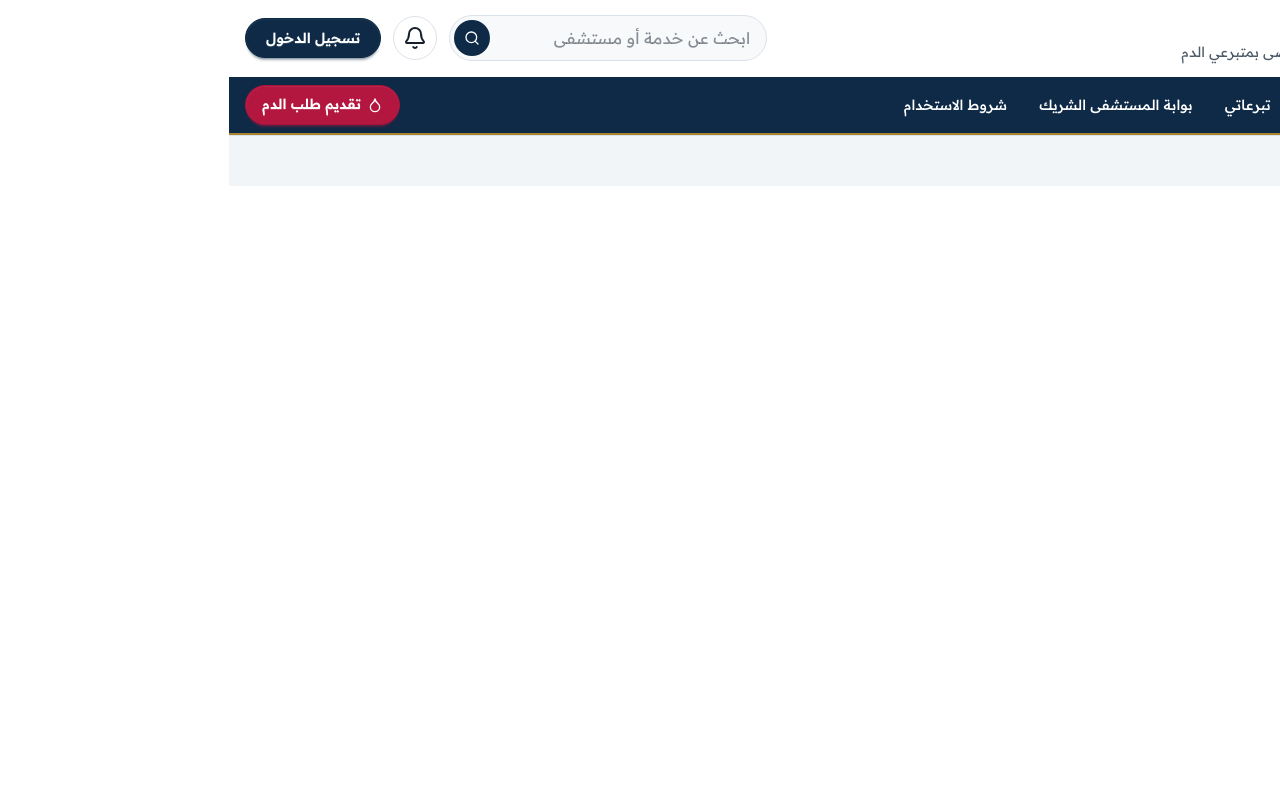
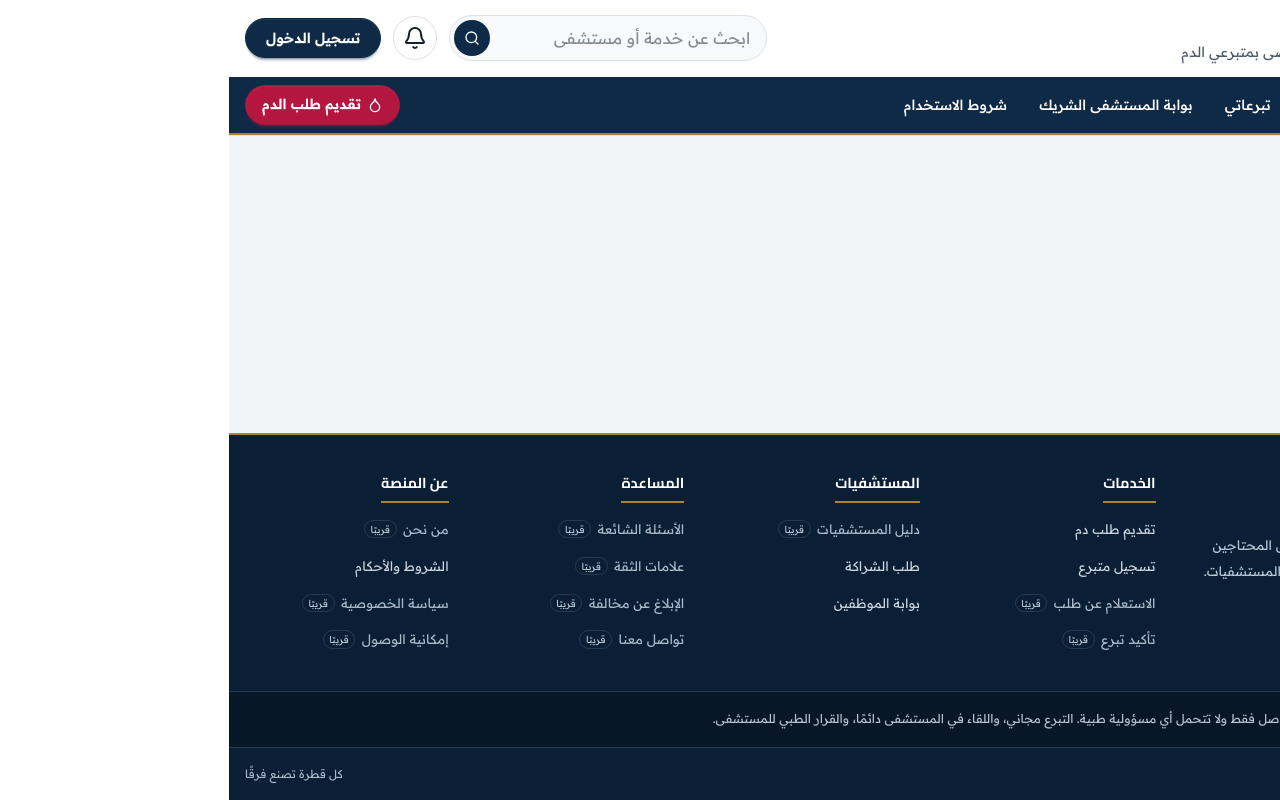
Before and after one commit to Marnie0/bloodlink, a React (Vite) app in the folder client/: page / in a window 1280 px wide. Built offline with nearby package versions, Linux system fonts and the light colour scheme.

Commit message:
Khalidatef (#19)
* admin pages

* fix: avoid admin styles matching ad blockers

* fix copyright name conflict

* footer component

```diff
--- a/client/src/App.jsx
+++ b/client/src/App.jsx
@@ -27,9 +27,9 @@ export default function App() {
   const { pathname } = useLocation();
   const isAdmin = pathname === '/admin' || pathname.startsWith('/admin/');
   return (
-    <>
+    <div className="flex min-h-dvh flex-col">
       {!isAdmin && <Header />}
-      <main>
+      <main className="flex-1">
         <Routes>
           <Route path="/" element={<HomePage />} />
           <Route path="signup" element={<SignupPage />} />
@@ -68,6 +68,6 @@ export default function App() {
       </main>
       {!isAdmin && <Footer />}
       {!isAdmin && <BottomTabBar />}
-    </>
+    </div>
   );
 }
--- a/client/src/components/layout/Footer.jsx
+++ b/client/src/components/layout/Footer.jsx
@@ -1,3 +1,113 @@
+import { Link } from 'react-router-dom';
+import { HeartPulse, ShieldCheck } from 'lucide-react';
+import styles from './Footer.module.css';
+
+// Only link to existing routes. Replace unavailable items as their pages are built.
+const sections = [
+  {
+    title: 'الخدمات',
+    links: [
+      { label: 'تقديم طلب دم', to: '/requests/new' },
+      { label: 'تسجيل متبرع', to: '/signup' },
+      { label: 'الاستعلام عن طلب' },
+      { label: 'تأكيد تبرع' },
+    ],
+  },
+  {
+    title: 'المستشفيات',
+    links: [
+      { label: 'دليل المستشفيات' },
+      { label: 'طلب الشراكة', to: '/hospital/join' },
+      { label: 'بوابة الموظفين', to: '/hospital' },
+    ],
+  },
+  {
+    title: 'المساعدة',
+    links: [
+      { label: 'الأسئلة الشائعة' },
+      { label: 'علامات الثقة' },
+      { label: 'الإبلاغ عن مخالفة' },
+      { label: 'تواصل معنا' },
+    ],
+  },
+  {
+    title: 'عن المنصة',
+    links: [
+      { label: 'من نحن' },
+      { label: 'الشروط والأحكام', to: '/terms' },
+      { label: 'سياسة الخصوصية' },
+      { label: 'إمكانية الوصول' },
+    ],
+  },
+];
+
 export default function Footer() {
-  return <footer>رابط الحياة</footer>;
+  const year = new Intl.DateTimeFormat('ar-EG', {
+    year: 'numeric',
+    calendar: 'gregory',
+    timeZone: 'Africa/Cairo',
+  }).format(new Date());
+
+  return (
+    <footer className={styles.siteFooter} dir="rtl" aria-label="تذييل رابط الحياة">
+      <div className={`${styles.inner} ${styles.columns}`}>
+        <div className={styles.about}>
+          <Link to="/" className={styles.brand} aria-label="رابط الحياة — الرئيسية">
+            <span className={styles.brandMark}>
+              <HeartPulse size={25} aria-hidden="true" />
+            </span>
+            <span>
+              <strong>رابط الحياة</strong>
+              <span className={styles.brandEnglish} lang="en" dir="ltr">
+                BloodLink
+              </span>
+            </span>
+          </Link>
+          <p>
+            منصة مجتمعية مستقلة تربط المرضى المحتاجين للدم بالمتبرعين، عبر أوراق رسمية من المستشفيات. ليست جهة
+            حكومية ولا طبية.
+          </p>
+        </div>
+
+        {sections.map((section) => (
+          <nav key={section.title} aria-label={section.title}>
+            <h2 className={styles.heading}>{section.title}</h2>
+            <ul className={styles.links}>
+              {section.links.map((link) => (
+                <li key={link.label}>
+                  {link.to ? (
+                    <Link to={link.to} className={styles.link}>
+                      {link.label}
+                    </Link>
+                  ) : (
+                    <span className={styles.unavailable} role="link" aria-disabled="true">
+                      <span>{link.label}</span>
+                      <span className={styles.comingSoon}>قريبًا</span>
+                    </span>
+                  )}
+                </li>
+              ))}
+            </ul>
+          </nav>
+        ))}
+      </div>
+
+      <div className={styles.disclaimer}>
+        <div className={`${styles.inner} ${styles.disclaimerContent}`}>
+          <ShieldCheck size={20} aria-hidden="true" />
+          <p>
+            <strong>إخلاء مسؤولية:</strong> المنصة وسيط للتواصل فقط ولا تتحمل أي مسؤولية طبية. التبرع مجاني،
+            واللقاء في المستشفى دائمًا، والقرار الطبي للمستشفى.
+          </p>
+        </div>
+      </div>
+
+      <div className={`${styles.inner} ${styles.legal}`}>
+        <span>
+          © {year} رابط الحياة · مشروع تخرج <bdi lang="en">DEPI</bdi>
+        </span>
+        <span>كل قطرة تصنع فرقًا</span>
+      </div>
+    </footer>
+  );
 }
--- /dev/null
+++ b/client/src/components/layout/Footer.module.css
@@ -0,0 +1,205 @@
+/* Scoped names avoid collisions with other pages and ad-blocking filters. */
+.siteFooter {
+  flex-shrink: 0;
+  margin-top: 1.25rem;
+  border-top: 2px solid var(--color-gold);
+  background: #0a1f35;
+  color: #c9d3dd;
+  font-size: 0.82rem;
+  line-height: 1.8;
+}
+
+.inner {
+  width: 100%;
+  max-width: 80rem;
+  margin-inline: auto;
+  padding-inline: 1rem;
+}
+
+.columns {
+  display: grid;
+  grid-template-columns: repeat(2, minmax(0, 1fr));
+  gap: 1.75rem 1.25rem;
+  padding-block: 2rem;
+}
+
+.columns > * {
+  min-width: 0;
+}
+
+.about {
+  grid-column: 1 / -1;
+}
+
+.brand {
+  display: inline-flex;
+  align-items: center;
+  gap: 0.75rem;
+  width: fit-content;
+  color: #fff;
+  text-decoration: none;
+  border-radius: 0.5rem;
+}
+
+.brandMark {
+  display: grid;
+  place-items: center;
+  width: 2.75rem;
+  height: 2.75rem;
+  flex-shrink: 0;
+  border: 1px solid #a9842f;
+  border-radius: 50%;
+  background: #ffffff08;
+  color: #ff9aae;
+}
+
+.brand strong {
+  display: block;
+  font: 800 1.1rem / 1.4 var(--font-head);
+}
+
+.brandEnglish {
+  display: block;
+  width: fit-content;
+  margin-top: 0.1rem;
+  color: #e6c46e;
+  font-size: 0.68rem;
+  letter-spacing: 0.08em;
+}
+
+.about p {
+  max-width: 28rem;
+  margin-top: 1rem;
+  color: #bac8d5;
+  line-height: 1.95;
+}
+
+.heading {
+  display: inline-block;
+  margin: 0 0 0.65rem;
+  padding-bottom: 0.4rem;
+  border-bottom: 2px solid #a9842f;
+  color: #fff;
+  font: 700 0.9rem / 1.6 var(--font-head);
+}
+
+.links {
+  margin: 0;
+  padding: 0;
+  list-style: none;
+}
+
+.links li + li {
+  margin-top: 0.3rem;
+}
+
+.link,
+.unavailable {
+  display: inline-flex;
+  align-items: center;
+  flex-wrap: wrap;
+  gap: 0.4rem;
+  min-height: 2rem;
+  padding-block: 0.2rem;
+  line-height: 1.7;
+}
+
+.link {
+  color: #c9d3dd;
+  text-decoration: none;
+  text-underline-offset: 0.25rem;
+  transition: color 0.15s;
+}
+
+.link:hover {
+  color: #fff;
+  text-decoration: underline;
+}
+
+.unavailable {
+  color: #a8b8c8;
+  cursor: default;
+}
+
+.comingSoon {
+  padding: 0 0.35rem;
+  border: 1px solid #ffffff1f;
+  border-radius: 1rem;
+  color: #bac8d5;
+  font-size: 0.6rem;
+  white-space: nowrap;
+}
+
+.disclaimer {
+  border-block: 1px solid #23394f;
+  background: #071728;
+  color: #b5c2cf;
+  font-size: 0.76rem;
+}
+
+.disclaimerContent {
+  display: flex;
+  align-items: flex-start;
+  gap: 0.65rem;
+  padding-block: 1rem;
+}
+
+.disclaimerContent > svg {
+  flex-shrink: 0;
+  margin-top: 0.15rem;
+  color: #e6c46e;
+}
+
+.disclaimer p {
+  margin: 0;
+}
+
+.disclaimer strong {
+  color: #e6c46e;
+  font-weight: 600;
+}
+
+.legal {
+  display: flex;
+  flex-wrap: wrap;
+  align-items: center;
+  justify-content: space-between;
+  gap: 0.4rem 1.25rem;
+  padding-block: 1rem;
+  color: #a8b8c8;
+  font-size: 0.7rem;
+}
+
+.siteFooter a:focus-visible {
+  outline: 2px solid #e6c46e;
+  outline-offset: 4px;
+  box-shadow: none;
+}
+
+@media (min-width: 56.25rem) {
+  .columns {
+    grid-template-columns: 1.5fr repeat(4, minmax(0, 1fr));
+    gap: 2rem;
+    padding-block: 2.25rem;
+  }
+
+  .about {
+    grid-column: auto;
+  }
+}
+
+@media (max-width: 39.99rem) {
+  .link,
+  .unavailable {
+    min-height: 2.75rem;
+  }
+
+  .links li + li {
+    margin-top: 0;
+  }
+
+  .legal {
+    flex-direction: column;
+    align-items: flex-start;
+  }
+}
```
